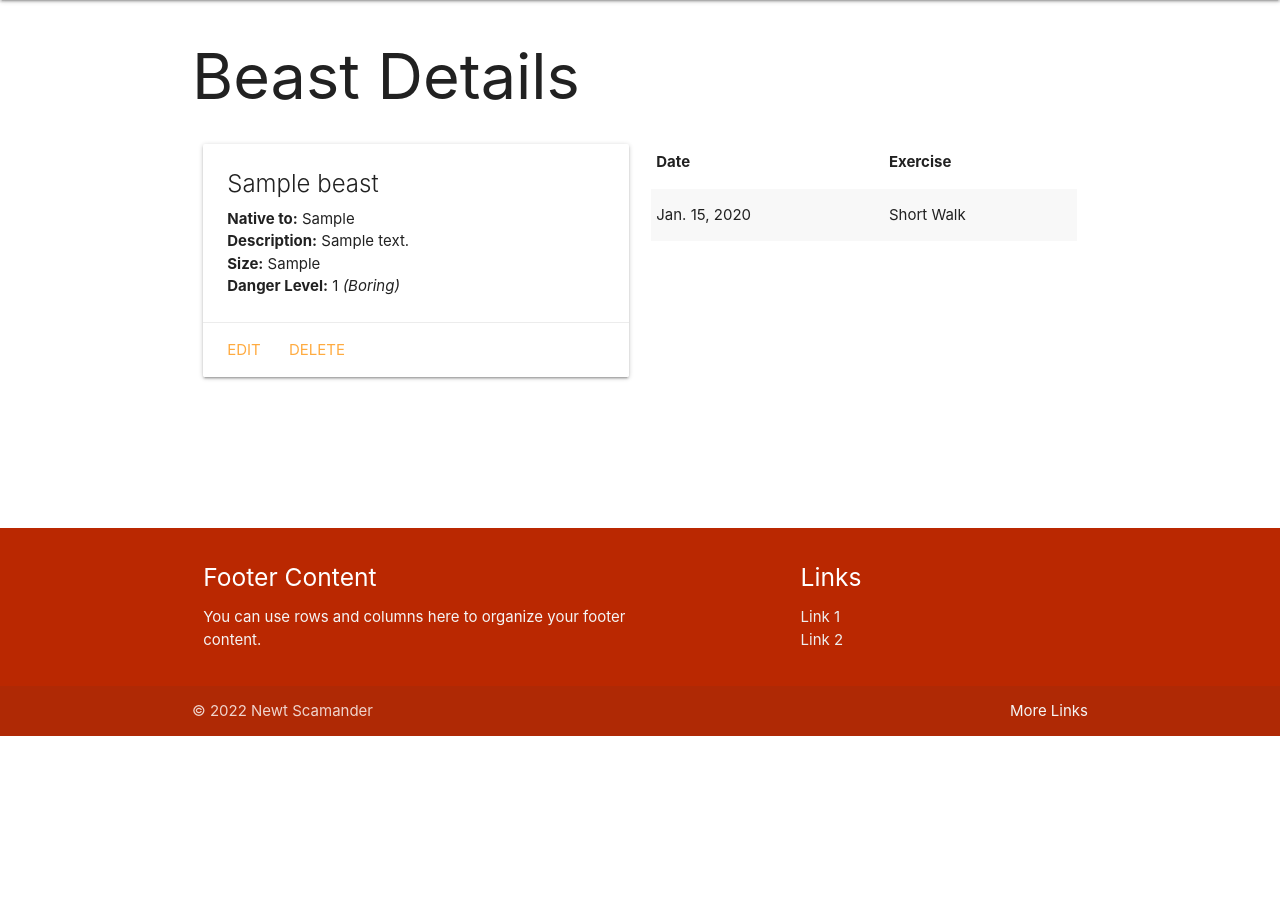
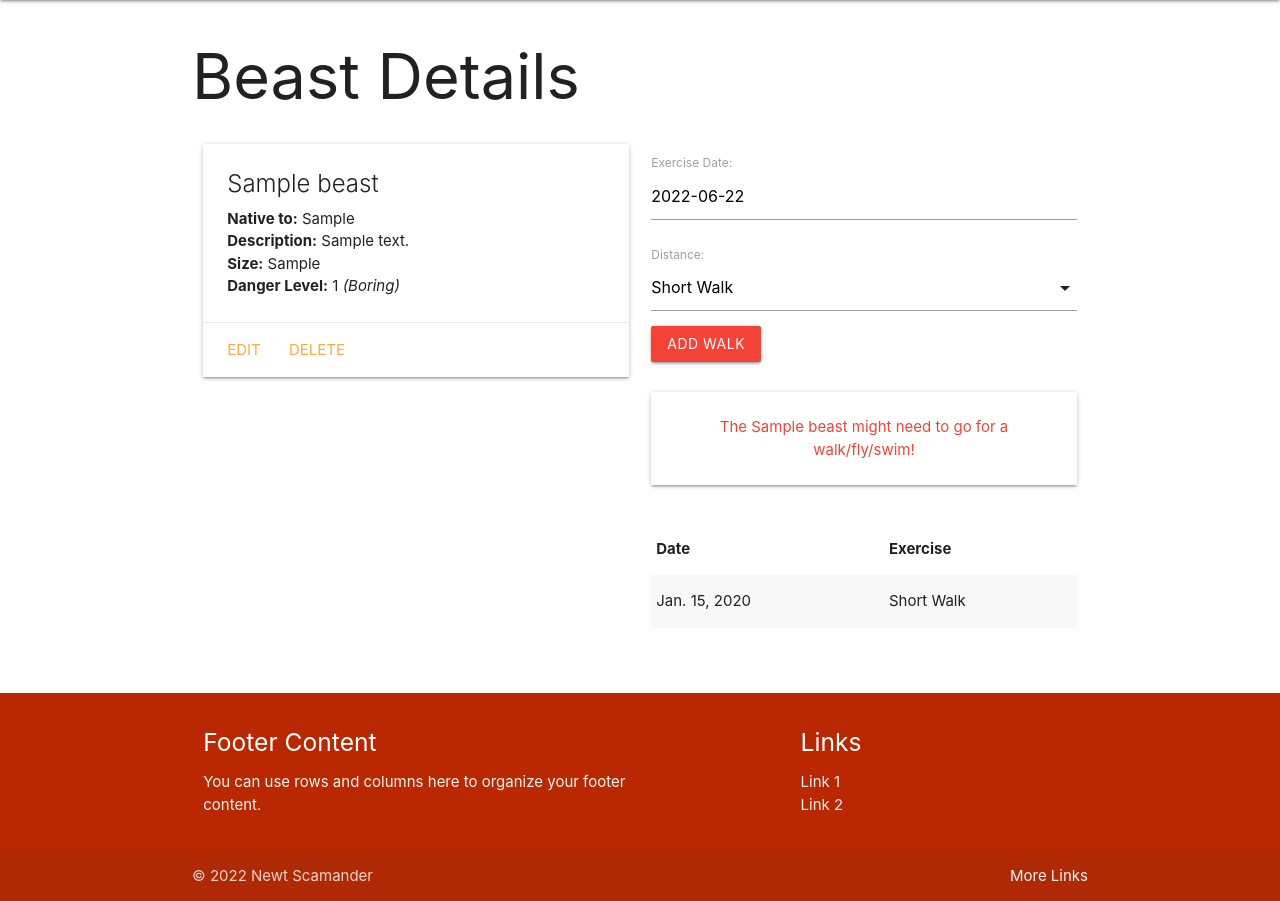
Before and after one commit to MarcUsher/fantastic-beasts, a Django app: page /beasts/1/ in a window 1280 px wide. Shown: the part 64-965 px from the top of the page. Before the commit the page ends 800 px from the top, so only its background shows below. Run offline with Django 4.2, Linux system fonts and the light colour scheme; tables that the repository leaves empty hold one stand-in row (values such as "Sample post").

Commit message:
Added walks to details page and added custom method for the walk/exercise on beast details page

```diff
--- a/main_app/forms.py
+++ b/main_app/forms.py
@@ -0,0 +1,7 @@
+from django.forms import ModelForm
+from .models import Walk
+
+class WalkForm(ModelForm):
+  class Meta:
+    model = Walk
+    fields = ['date', 'distance']
--- a/main_app/models.py
+++ b/main_app/models.py
@@ -29,6 +29,9 @@ class Beast(models.Model):
     class Meta:
         ordering = ['name']
 
+    def exercised_today(self):
+        return self.walk_set.filter(date=date.today()).count() >= 1
+
 
 
 class Walk(models.Model):
@@ -38,3 +41,6 @@ class Walk(models.Model):
 
     def __str__(self):
         return f"{self.get_distance_display()} on {self.date}"
+
+    class Meta:
+        ordering = ['-date']
--- a/main_app/static/js/main.js
+++ b/main_app/static/js/main.js
@@ -1,8 +1,8 @@
-// document.addEventListener('DOMContentLoaded', function() {
-//     var elems = document.querySelectorAll('.sidenav');
-//     var instances = M.Sidenav.init(elems, options);
+document.addEventListener('DOMContentLoaded', function() {
+    var elems = document.querySelectorAll('.sidenav');
+    var instances = M.Sidenav.init(elems, options);
+});
+
+// $(document).ready(function(){
+//     $('.sidenav').sidenav();
 // });
-
-$(document).ready(function(){
-    $('.sidenav').sidenav();
-});
--- a/main_app/templates/base.html
+++ b/main_app/templates/base.html
@@ -13,6 +13,7 @@
   <link rel="stylesheet" href="https://cdnjs.cloudflare.com/ajax/libs/materialize/1.0.0/css/materialize.min.css">
   <link rel="stylesheet" type="text/css" href="{% static 'css/style.css' %}">
   <meta name="viewport" content="width=device-width, initial-scale=1.0"/>
+  <script src="https://cdnjs.cloudflare.com/ajax/libs/materialize/1.0.0/js/materialize.min.js"></script>
 </head>
 <body>
   <header>
@@ -63,7 +64,6 @@
       </div>
     </div>
   </footer>
-  <script src="https://cdnjs.cloudflare.com/ajax/libs/materialize/1.0.0/js/materialize.min.js"></script>
   <script src="{% static 'js/main.js' %}"></script>
 </body>
 </html>
--- a/main_app/templates/beasts/detail.html
+++ b/main_app/templates/beasts/detail.html
@@ -39,6 +39,18 @@
         </div>
     </div>
     <div class="col s12 m6">
+        <form action="{% url 'add_walk' beast.id %}" method="post">
+            {% csrf_token %}
+            {{ walk_form.as_p }}
+            <input type="submit" class="btn red" value="Add Walk">
+        </form>
+        <br>
+            {% if beast.exercised_today %}
+            <div class="card-panel teal-text center-align">The {{beast.name}} has exercised today</div>
+            {% else %}
+            <div class="card-panel red-text center-align">The {{beast.name}} might need to go for a walk/fly/swim!</div>
+            {% endif %}
+        <br>
         <table class="striped">
           <thead>
             <tr><th>Date</th><th>Exercise</th></tr>
@@ -54,4 +66,20 @@
         </table>
       </div>
 </div>
+
+<script>
+
+    var dateEl = document.getElementById('id_date');
+    M.Datepicker.init(dateEl, {
+        format: 'yyyy-mm-dd',
+        defaultDate: new Date(),
+        setDefaultDate: true,
+        autoClose: true
+    });
+
+    var selectEl = document.getElementById('id_distance');
+    M.FormSelect.init(selectEl);
+
+</script>
+
 {% endblock %}
--- a/main_app/urls.py
+++ b/main_app/urls.py
@@ -10,4 +10,5 @@ urlpatterns = [
     path('beasts/create/', views.BeastCreate.as_view(), name='beast_create'),
     path('beasts/<int:pk>/update/', views.BeastUpdate.as_view(), name='beast_update'),
     path('beasts/<int:pk>/delete/', views.BeastDelete.as_view(), name='beast_delete'),
+    path('beasts/<int:beast_id>/add_walk', views.add_walk, name='add_walk')
 ]
--- a/main_app/views.py
+++ b/main_app/views.py
@@ -1,6 +1,7 @@
-from django.shortcuts import render
+from django.shortcuts import render, redirect
 from django.http import HttpResponse
 from .models import Beast
+from .forms import WalkForm
 from django.views.generic import ListView
 from django.views.generic.edit import CreateView, UpdateView, DeleteView
 
@@ -37,4 +38,14 @@ def about(request):
 
 def beasts_detail(request, beast_id):
     beast = Beast.objects.get(id=beast_id)
-    return render(request, 'beasts/detail.html', { 'beast': beast })
+    walk_form = WalkForm()
+    return render(request, 'beasts/detail.html', { 'beast': beast, 'walk_form': walk_form })
+
+
+def add_walk(request, beast_id):
+    form = WalkForm(request.POST)
+    if form.is_valid():
+        new_walk = form.save(commit=False)
+        new_walk.beast_id = beast_id
+        new_walk.save()
+        return redirect('detail', beast_id = beast_id)
```
